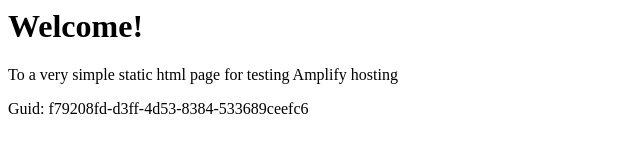
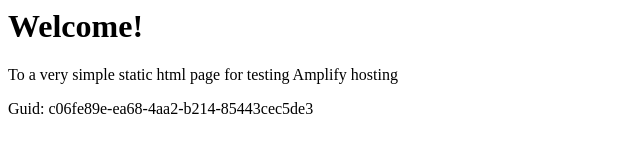
Before and after one commit to aws-aemilia-bah/Github-PR-Commit-Integration-Test-DoNotTouch-GitHubWebhookPushCanaryTest-v1-preprod-me-south-1, a website: page src/index.html in a window 1280 px wide. Shown: the full height of the page, 0-640 px from the left. Drawn offline with Linux system fonts and the light colour scheme.

Commit message:
commit from integ tests

```diff
--- a/src/index.html
+++ b/src/index.html
@@ -12,6 +12,6 @@
 <body>
     <h1>Welcome!</h1>
     <p>To a very simple static html page for testing Amplify hosting</p>
-    <p>Guid: f79208fd-d3ff-4d53-8384-533689ceefc6</p></body>
+    <p>Guid: c06fe89e-ea68-4aa2-b214-85443cec5de3</p></body>
 
 </html>
```
